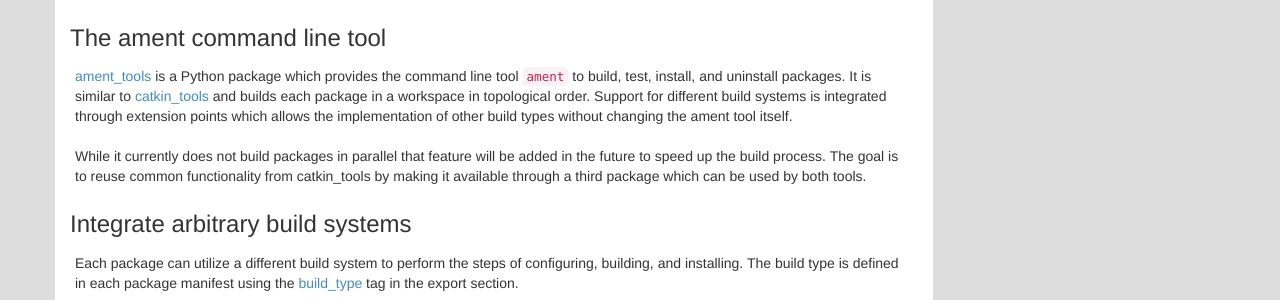
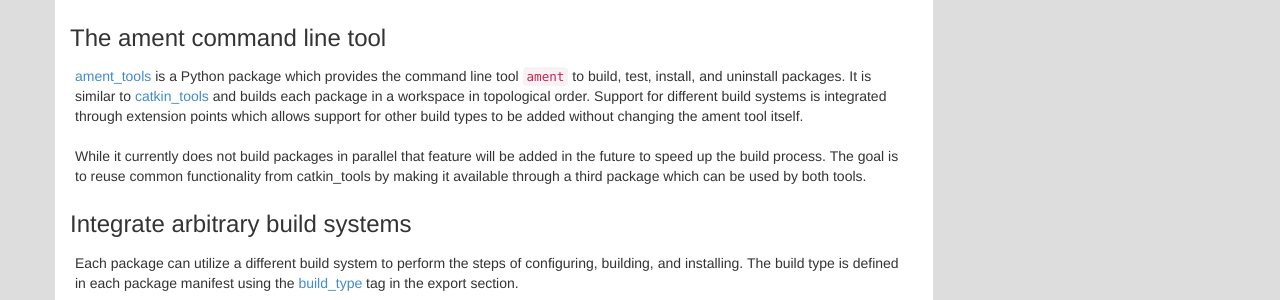
Before and after one commit to ros2/design, a Jekyll site: the page built from articles/100_ament.md, in a window 1280 px wide and 900 px high, scrolled down 723 px. Shown: the part 172-472 px from the top of the window. Built offline with Jekyll 4.4.1, drawn with Linux system fonts in a browser that asks for light colours; nearby versions of some CDN libraries.

Commit message:
rephrased based on feedback

```diff
--- a/articles/100_ament.md
+++ b/articles/100_ament.md
@@ -57,7 +57,7 @@ If the resulting artifacts are installed into `/usr`, for example, it might not
 
 [ament_tools](https://github.com/ament/ament_tools) is a Python package which provides the command line tool `ament` to build, test, install, and uninstall packages.
 It is similar to [catkin_tools](https://github.com/catkin/catkin_tools) and builds each package in a workspace in topological order.
-Support for different build systems is integrated through extension points which allows the implementation of other build types without changing the ament tool itself.
+Support for different build systems is integrated through extension points which allows support for other build types to be added without changing the ament tool itself.
 
 While it currently does not build packages in parallel that feature will be added in the future to speed up the build process.
 The goal is to reuse common functionality from catkin_tools by making it available through a third package which can be used by both tools.
```
